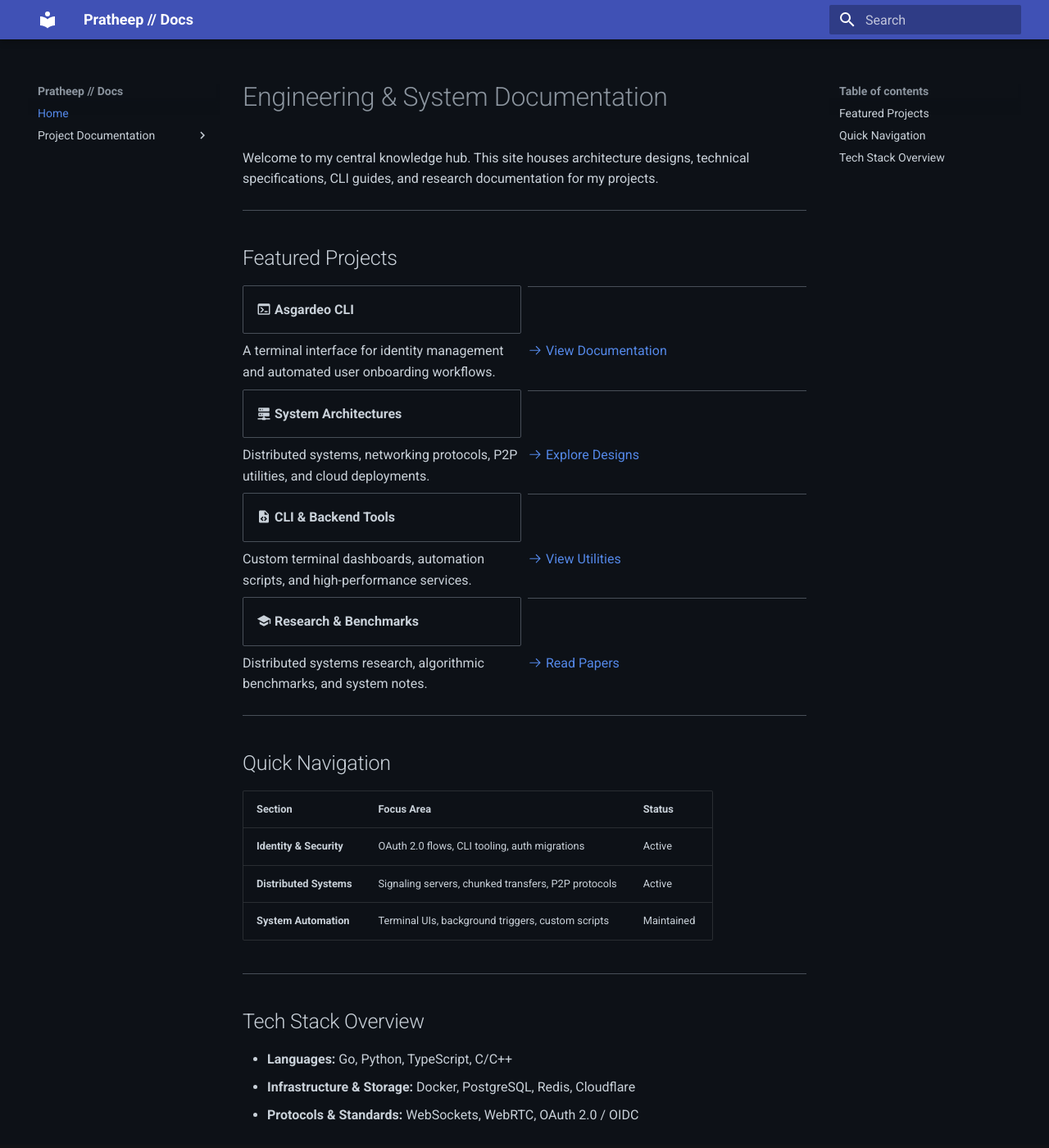
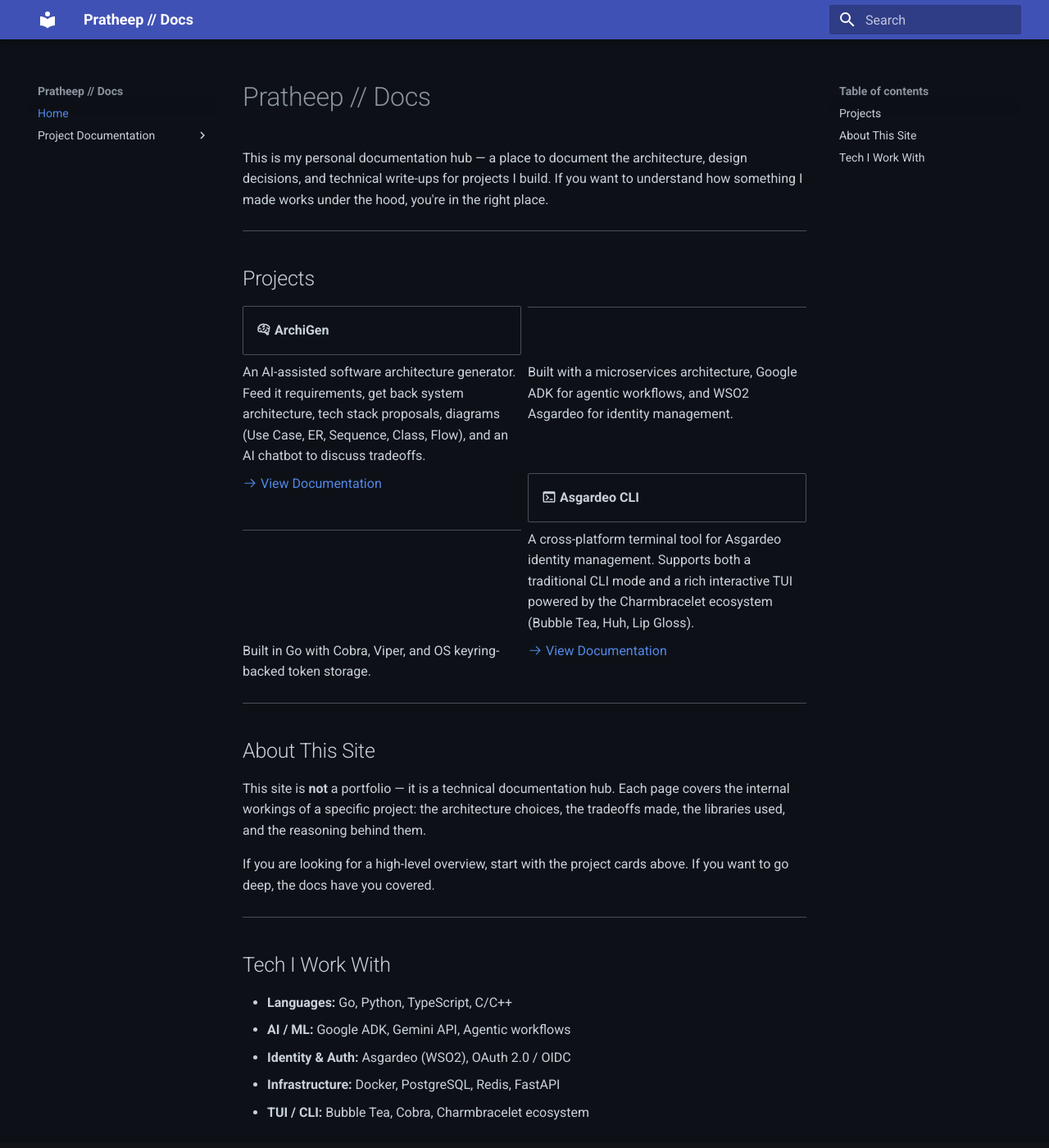
Before and after one commit to Pratheep-Srikones/project-docs, an MkDocs documentation site: the page built from docs/index.md, in a window 1280 px wide and 1400 px high. Shown: the whole window at 82% size. Built offline with MkDocs 1.6.1 and Material for MkDocs 9.7.7, drawn with Linux system fonts in a browser that asks for light colours.

Commit message:
modify index.md to reflect current stages

```diff
--- a/docs/index.md
+++ b/docs/index.md
@@ -1,61 +1,49 @@
-# Engineering & System Documentation
+# Pratheep // Docs
 
-Welcome to my central knowledge hub. This site houses architecture designs, technical specifications, CLI guides, and research documentation for my projects.
+This is my personal documentation hub — a place to document the architecture, design decisions, and technical write-ups for projects I build. If you want to understand how something I made works under the hood, you're in the right place.
 
 ---
 
-## Featured Projects
+## Projects
 
 <div class="grid cards" markdown>
+
+- :material-brain: **ArchiGen**
+
+  ***
+
+  An AI-assisted software architecture generator. Feed it requirements, get back system architecture, tech stack proposals, diagrams (Use Case, ER, Sequence, Class, Flow), and an AI chatbot to discuss tradeoffs.
+
+  Built with a microservices architecture, Google ADK for agentic workflows, and WSO2 Asgardeo for identity management.
+
+  [:octicons-arrow-right-24: View Documentation](Archigen.md)
 
 - :material-console: **Asgardeo CLI**
 
   ***
 
-  A terminal interface for identity management and automated user onboarding workflows.
+  A cross-platform terminal tool for Asgardeo identity management. Supports both a traditional CLI mode and a rich interactive TUI powered by the Charmbracelet ecosystem (Bubble Tea, Huh, Lip Gloss).
+
+  Built in Go with Cobra, Viper, and OS keyring-backed token storage.
 
   [:octicons-arrow-right-24: View Documentation](Asgardeo_CLI.md)
-
-- :material-server-network: **System Architectures**
-
-  ***
-
-  Distributed systems, networking protocols, P2P utilities, and cloud deployments.
-
-  [:octicons-arrow-right-24: Explore Designs](#)
-
-- :material-file-code: **CLI & Backend Tools**
-
-  ***
-
-  Custom terminal dashboards, automation scripts, and high-performance services.
-
-  [:octicons-arrow-right-24: View Utilities](#)
-
-- :material-school: **Research & Benchmarks**
-
-  ***
-
-  Distributed systems research, algorithmic benchmarks, and system notes.
-
-  [:octicons-arrow-right-24: Read Papers](#)
 
 </div>
 
 ---
 
-## Quick Navigation
+## About This Site
 
-| Section                 | Focus Area                                          | Status     |
-| :---------------------- | :-------------------------------------------------- | :--------- |
-| **Identity & Security** | OAuth 2.0 flows, CLI tooling, auth migrations       | Active     |
-| **Distributed Systems** | Signaling servers, chunked transfers, P2P protocols | Active     |
-| **System Automation**   | Terminal UIs, background triggers, custom scripts   | Maintained |
+This site is **not** a portfolio — it is a technical documentation hub. Each page covers the internal workings of a specific project: the architecture choices, the tradeoffs made, the libraries used, and the reasoning behind them.
+
+If you are looking for a high-level overview, start with the project cards above. If you want to go deep, the docs have you covered.
 
 ---
 
-## Tech Stack Overview
+## Tech I Work With
 
 - **Languages:** Go, Python, TypeScript, C/C++
-- **Infrastructure & Storage:** Docker, PostgreSQL, Redis, Cloudflare
-- **Protocols & Standards:** WebSockets, WebRTC, OAuth 2.0 / OIDC
+- **AI / ML:** Google ADK, Gemini API, Agentic workflows
+- **Identity & Auth:** Asgardeo (WSO2), OAuth 2.0 / OIDC
+- **Infrastructure:** Docker, PostgreSQL, Redis, FastAPI
+- **TUI / CLI:** Bubble Tea, Cobra, Charmbracelet ecosystem
```
